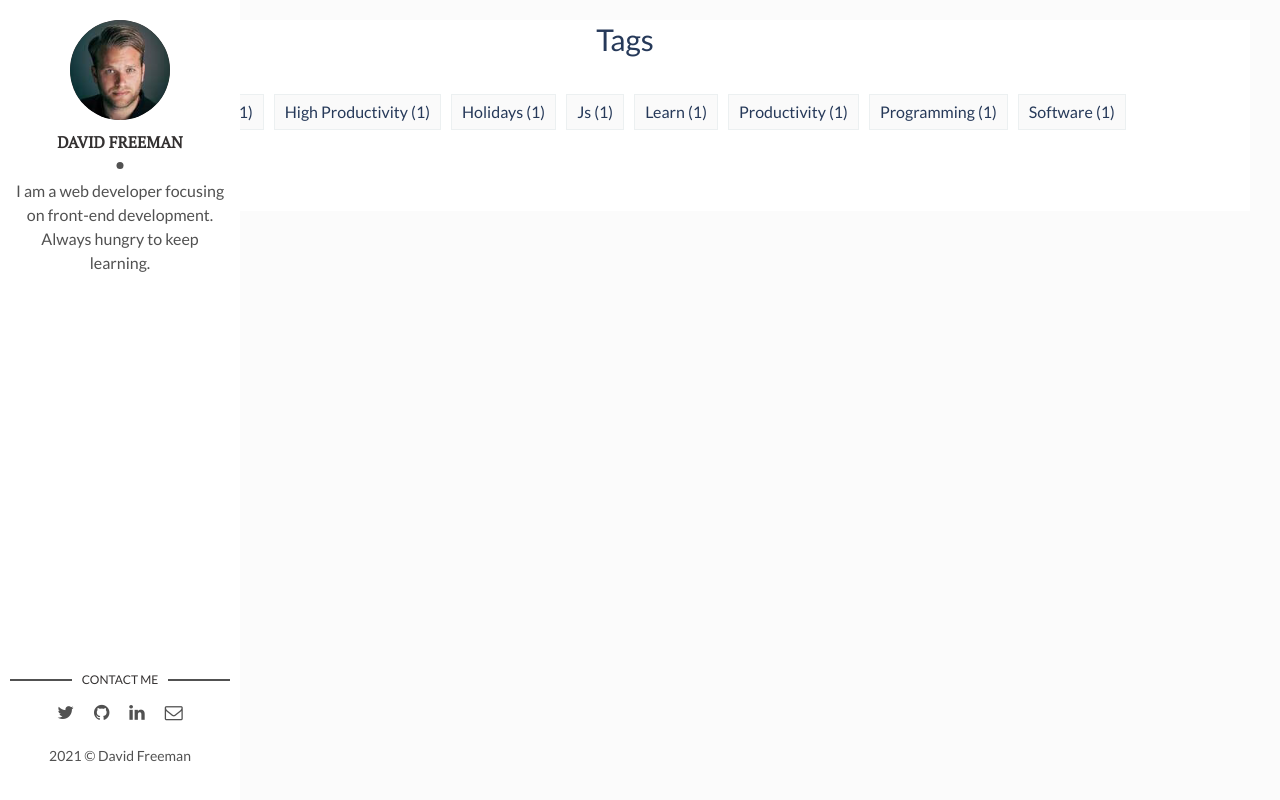
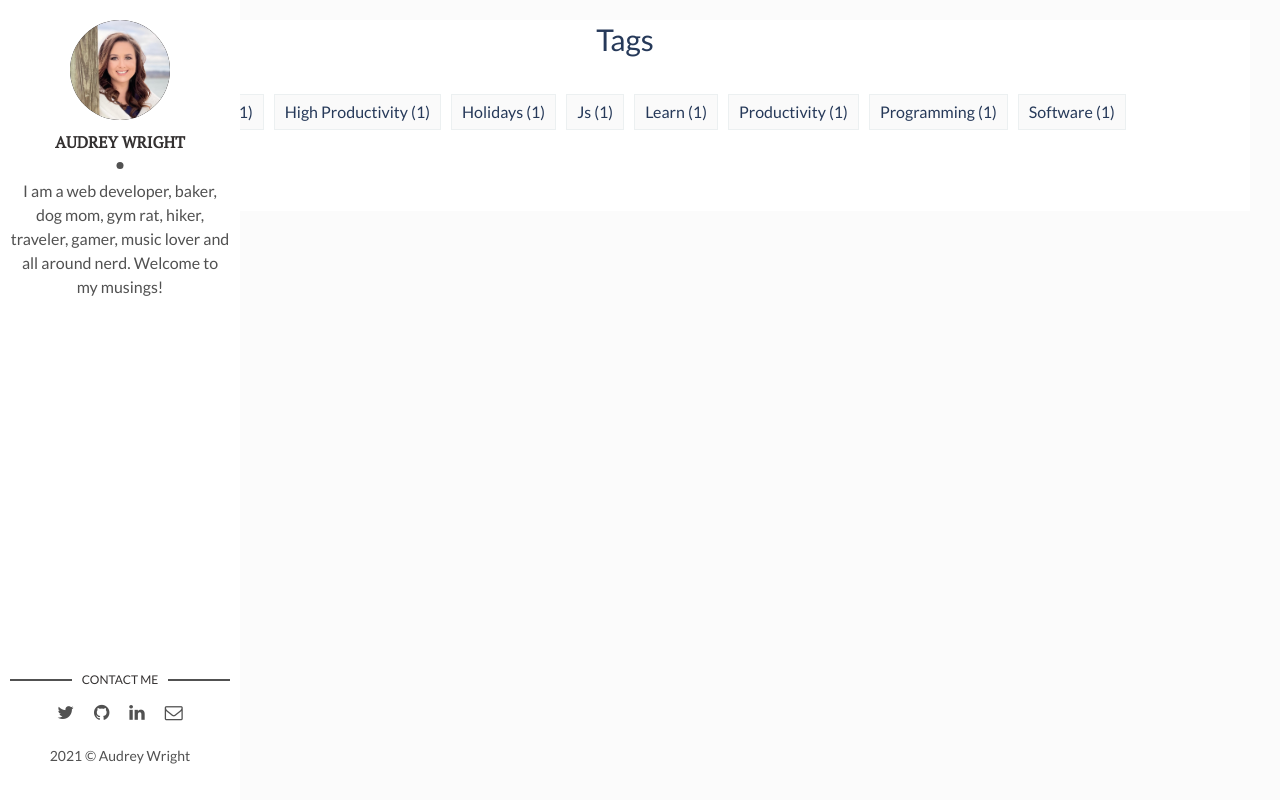
Before and after one commit to audreywrong/all-about-audrey, a Gatsby site in the folder all-about-audrey/: page /tags in a window 1280 px wide. Built offline with nearby package versions, Linux system fonts and the light colour scheme; Gatsby itself is replaced by a stand-in of ours.

Commit message:
sidebar changes
added headshot
added author name
added contact links
added welcome message

```diff
--- a/all-about-audrey/gatsby-config.js
+++ b/all-about-audrey/gatsby-config.js
@@ -2,15 +2,15 @@ module.exports = {
   pathPrefix: '/all-about-audrey',
   siteMetadata: {
     title: `Flexible Gatsby`,
-    description: `I am a web developer focusing on front-end development. Always hungry to keep learning.`,
-    author: `David Freeman`,
+    description: `I am a web developer, baker, dog mom, gym rat, hiker, traveler, gamer, music lover and all around nerd. Welcome to my musings!`,
+    author: `Audrey Wright`,
     siteUrl: `https://github.com/wangonya/flexible-gatsby`,
     social: {
-      twitter: `wang0nya`,
+      twitter: `/audwrong`,
       facebook: ``,
-      github: `wangonya`,
-      linkedin: `wangonya`,
-      email: `kwangonya@gmail.com`,
+      github: `/audreywrong`,
+      linkedin: `/audreylwright/`,
+      email: `audreywrong@gmail.com`,
     },
   },
   plugins: [
--- a/all-about-audrey/src/components/sidebar.js
+++ b/all-about-audrey/src/components/sidebar.js
@@ -1,7 +1,7 @@
 import { Link } from 'gatsby'
 import React from 'react'
 
-import Logo from './pic.jpg'
+import Headshot from './headshot.jpg'
 
 const Sidebar = ({ siteMetadata }) => (
   <>
@@ -10,7 +10,7 @@ const Sidebar = ({ siteMetadata }) => (
         <div className="about">
           <div className="cover-author-image">
             <Link to="/">
-              <img src={Logo} alt={siteMetadata.author} />
+              <img src={Headshot} alt={siteMetadata.author} />
             </Link>
           </div>
           <div className="author-name">{siteMetadata.author}</div>
@@ -31,7 +31,7 @@ const Sidebar = ({ siteMetadata }) => (
                 </a>
               </li>
             )}
-            {siteMetadata.social.facebook && (
+            {/* {siteMetadata.social.facebook && (
               <li>
                 <a
                   href={`https://facebook.com/${siteMetadata.social.facebook}`}
@@ -40,7 +40,7 @@ const Sidebar = ({ siteMetadata }) => (
                   <i className="fa fa-facebook" aria-hidden="true" />
                 </a>
               </li>
-            )}
+            )} */}
             {siteMetadata.social.github && (
               <li>
                 <a
```
Also changed, not shown: all-about-audrey/src/components/headshot.jpg (added).
